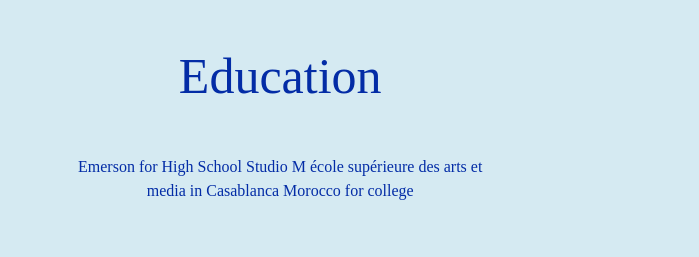
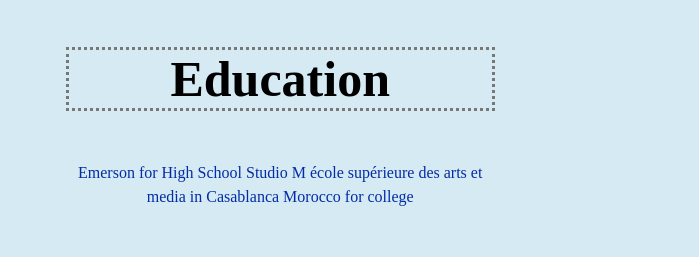
Before and after one commit to JHaberlach/SalmaGallery, a plain HTML site: page Index.html in a window 1280 px wide. Shown: the part 385-642 px from the top of the page, 581-1280 px from the left. Drawn offline with Linux system fonts and the light colour scheme.

Commit message:
changed h3

```diff
--- a/Index.html
+++ b/Index.html
@@ -78,7 +78,7 @@ window.onload = init;
 
 
 <div id="extra">
-    <p style="font-size: 50px;">Education </p>
+    <h3 style="font-size: 50px;">Education </h3>
      <p style="line-height: 1.5;"> Emerson for High School
       Studio M école supérieure des arts et media in Casablanca Morocco for college
       </p>
```
